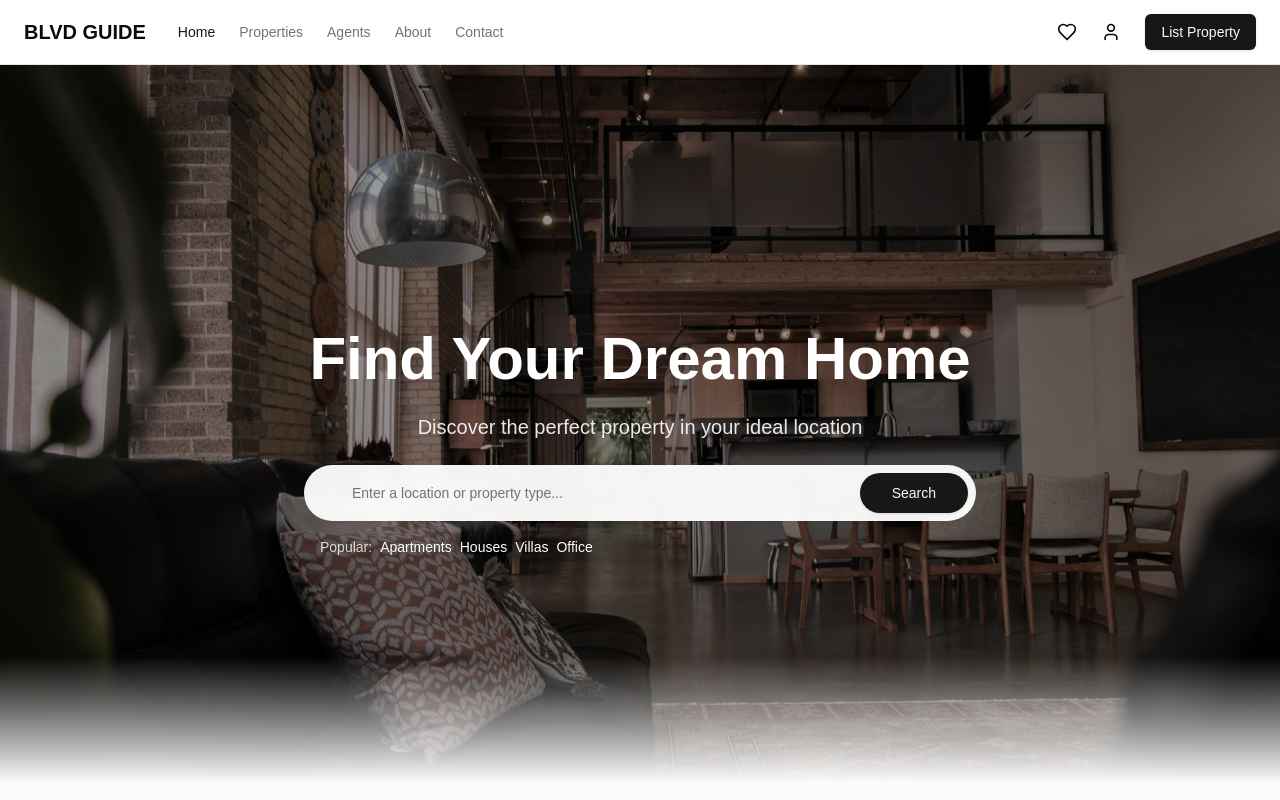
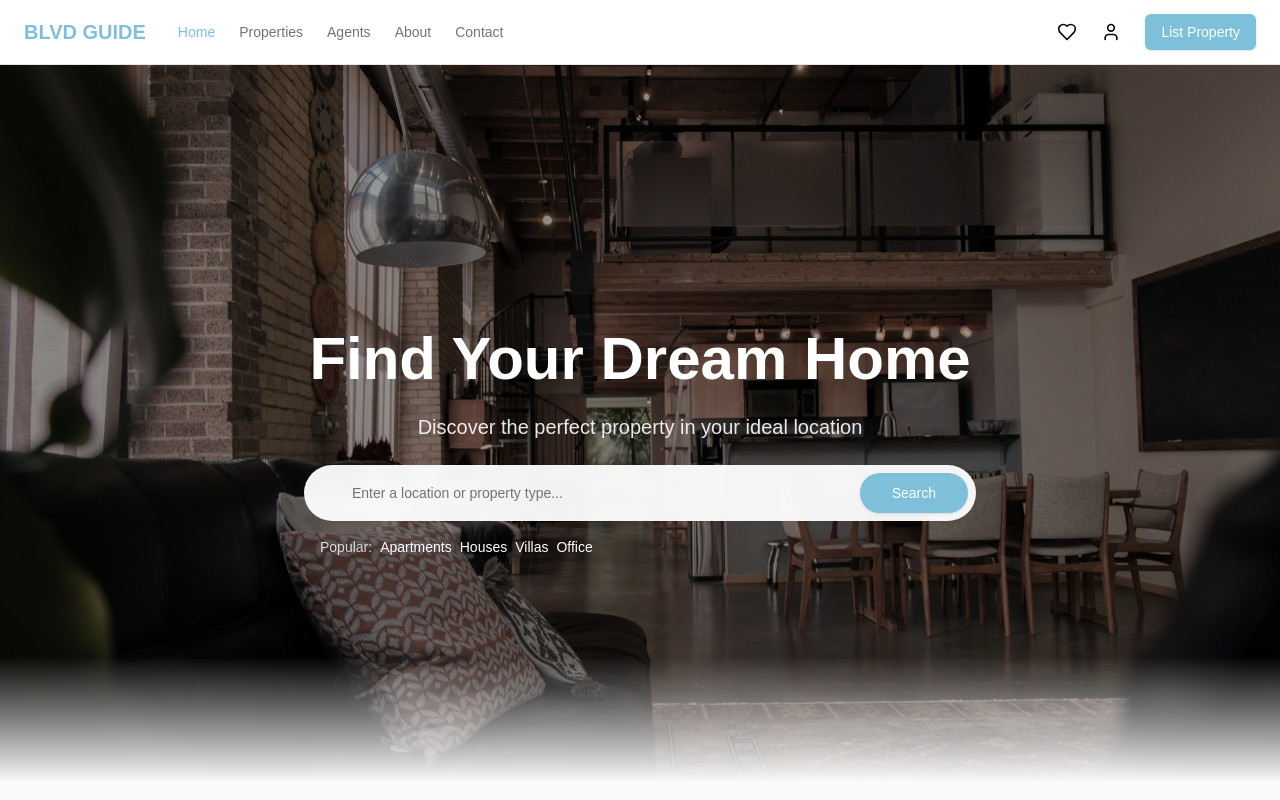
Before and after one commit to Nanguti/blvdguide, a Next.js app: page / in a window 1280 px wide. Shown: the top 800 px of the page. Built offline with nearby package versions, Linux system fonts and the light colour scheme.

Commit message:
configurations

```diff
--- a/app/properties/[id]/page.tsx
+++ b/app/properties/[id]/page.tsx
@@ -104,7 +104,7 @@ export default function PropertyDetailPage() {
               transition={{ duration: 0.5, delay: 0.2 }}
               className="text-3xl font-semibold text-gray-900"
             >
-              ${property?.price?.toLocaleString() || "N/A"} -{" "}
+              Ksh.{property?.price?.toLocaleString() || "N/A"} -{" "}
               {property?.status || "Unknown"}
             </motion.h2>
             <p className="text-gray-600 mt-2">{property.description}</p>
--- a/components/layout/Footer.tsx
+++ b/components/layout/Footer.tsx
@@ -19,7 +19,7 @@ export default function Footer() {
       <div className="container mx-auto px-6 py-12 max-w-[1400px]">
         <div className="grid grid-cols-1 md:grid-cols-2 lg:grid-cols-4 gap-8">
           <div className="space-y-4">
-            <h3 className="font-bold text-xl">BLVD GUIDE</h3>
+            <h3 className="font-bold text-xl text-primary">BLVD GUIDE</h3>
             <p className="text-muted-foreground">
               Find your dream home with the most complete real estate platform.
             </p>
--- a/components/layout/Navbar.tsx
+++ b/components/layout/Navbar.tsx
@@ -21,7 +21,7 @@ export default function Navbar() {
     <header className="sticky top-0 z-50 w-full border-b bg-background/95 backdrop-blur supports-[backdrop-filter]:bg-background/60">
       <nav className="container mx-auto px-6 h-16 flex items-center justify-between max-w-[1400px]">
         <div className="flex items-center gap-8">
-          <Link href="/" className="font-bold text-xl">
+          <Link href="/" className="font-bold text-xl text-primary">
             BLVD GUIDE
           </Link>
           <div className="hidden md:flex items-center gap-6">
--- a/components/marketing/MarketInsights.tsx
+++ b/components/marketing/MarketInsights.tsx
@@ -15,7 +15,7 @@ const marketData = {
   trends: [
     {
       title: "Average Home Price",
-      value: "$725,000",
+      value: "Ksh.725,000",
       change: "+5.2%",
       isPositive: true,
       icon: DollarSign,
@@ -50,19 +50,19 @@ const marketData = {
     {
       name: "Downtown",
       priceChange: "+8.5%",
-      avgPrice: "$850,000",
+      avgPrice: "Ksh.850,000",
       demand: "High",
     },
     {
       name: "Beachfront",
       priceChange: "+12.3%",
-      avgPrice: "$1,250,000",
+      avgPrice: "Ksh.1,250,000",
       demand: "Very High",
     },
     {
       name: "Suburbs",
       priceChange: "+4.2%",
-      avgPrice: "$550,000",
+      avgPrice: "Ksh.550,000",
       demand: "Moderate",
     },
   ],
--- a/components/property/PropertyCard.tsx
+++ b/components/property/PropertyCard.tsx
@@ -86,7 +86,7 @@ export default function PropertyCard({ property, href }: PropertyCardProps) {
               </p>
             </div>
             <p className="text-lg font-bold text-primary">
-              ${property.price.toLocaleString()}
+              Ksh.{property.price.toLocaleString()}
             </p>
           </div>
 
--- a/tailwind.config.ts
+++ b/tailwind.config.ts
@@ -10,53 +10,63 @@ export default {
   theme: {
     extend: {
       colors: {
-  			background: 'hsl(var(--background))',
-  			foreground: 'hsl(var(--foreground))',
+        background: "hsl(var(--background))",
+        foreground: "hsl(var(--foreground))",
         card: {
-  				DEFAULT: 'hsl(var(--card))',
-  				foreground: 'hsl(var(--card-foreground))'
+          DEFAULT: "hsl(var(--card))",
+          foreground: "hsl(var(--card-foreground))",
         },
         popover: {
-  				DEFAULT: 'hsl(var(--popover))',
-  				foreground: 'hsl(var(--popover-foreground))'
+          DEFAULT: "hsl(var(--popover))",
+          foreground: "hsl(var(--popover-foreground))",
         },
         primary: {
-  				DEFAULT: 'hsl(var(--primary))',
-  				foreground: 'hsl(var(--primary-foreground))'
+          DEFAULT: "#7ec0da",
+          foreground: "#ffffff",
+          50: "#f0f7fb",
+          100: "#e1eff7",
+          200: "#c3e0ef",
+          300: "#a5d1e7",
+          400: "#7ec0da",
+          500: "#7ec0da",
+          600: "#7ec0da",
+          700: "#5a9bb5",
+          800: "#467688",
+          900: "#32515c",
         },
         secondary: {
-  				DEFAULT: 'hsl(var(--secondary))',
-  				foreground: 'hsl(var(--secondary-foreground))'
+          DEFAULT: "hsl(var(--secondary))",
+          foreground: "hsl(var(--secondary-foreground))",
         },
         muted: {
-  				DEFAULT: 'hsl(var(--muted))',
-  				foreground: 'hsl(var(--muted-foreground))'
+          DEFAULT: "hsl(var(--muted))",
+          foreground: "hsl(var(--muted-foreground))",
         },
         accent: {
-  				DEFAULT: 'hsl(var(--accent))',
-  				foreground: 'hsl(var(--accent-foreground))'
+          DEFAULT: "hsl(var(--accent))",
+          foreground: "hsl(var(--accent-foreground))",
         },
         destructive: {
-  				DEFAULT: 'hsl(var(--destructive))',
-  				foreground: 'hsl(var(--destructive-foreground))'
+          DEFAULT: "hsl(var(--destructive))",
+          foreground: "hsl(var(--destructive-foreground))",
         },
-  			border: 'hsl(var(--border))',
-  			input: 'hsl(var(--input))',
-  			ring: 'hsl(var(--ring))',
+        border: "hsl(var(--border))",
+        input: "hsl(var(--input))",
+        ring: "hsl(var(--ring))",
         chart: {
-  				'1': 'hsl(var(--chart-1))',
-  				'2': 'hsl(var(--chart-2))',
-  				'3': 'hsl(var(--chart-3))',
-  				'4': 'hsl(var(--chart-4))',
-  				'5': 'hsl(var(--chart-5))'
-  			}
+          "1": "hsl(var(--chart-1))",
+          "2": "hsl(var(--chart-2))",
+          "3": "hsl(var(--chart-3))",
+          "4": "hsl(var(--chart-4))",
+          "5": "hsl(var(--chart-5))",
+        },
       },
       borderRadius: {
-  			lg: 'var(--radius)',
-  			md: 'calc(var(--radius) - 2px)',
-  			sm: 'calc(var(--radius) - 4px)'
-  		}
-  	}
+        lg: "var(--radius)",
+        md: "calc(var(--radius) - 2px)",
+        sm: "calc(var(--radius) - 4px)",
+      },
+    },
   },
   plugins: [require("tailwindcss-animate")],
 } satisfies Config;
```
Lines whose indentation alone changed are shown as unchanged.
